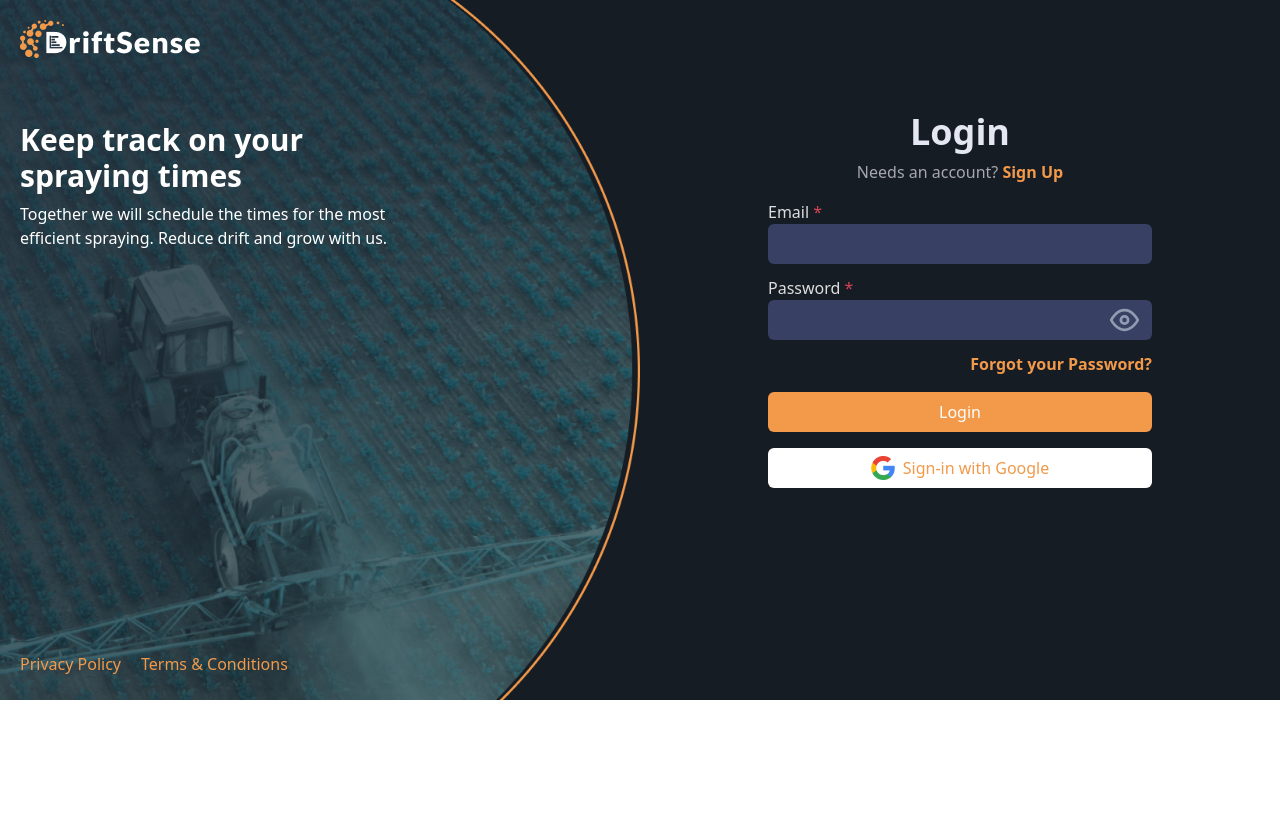
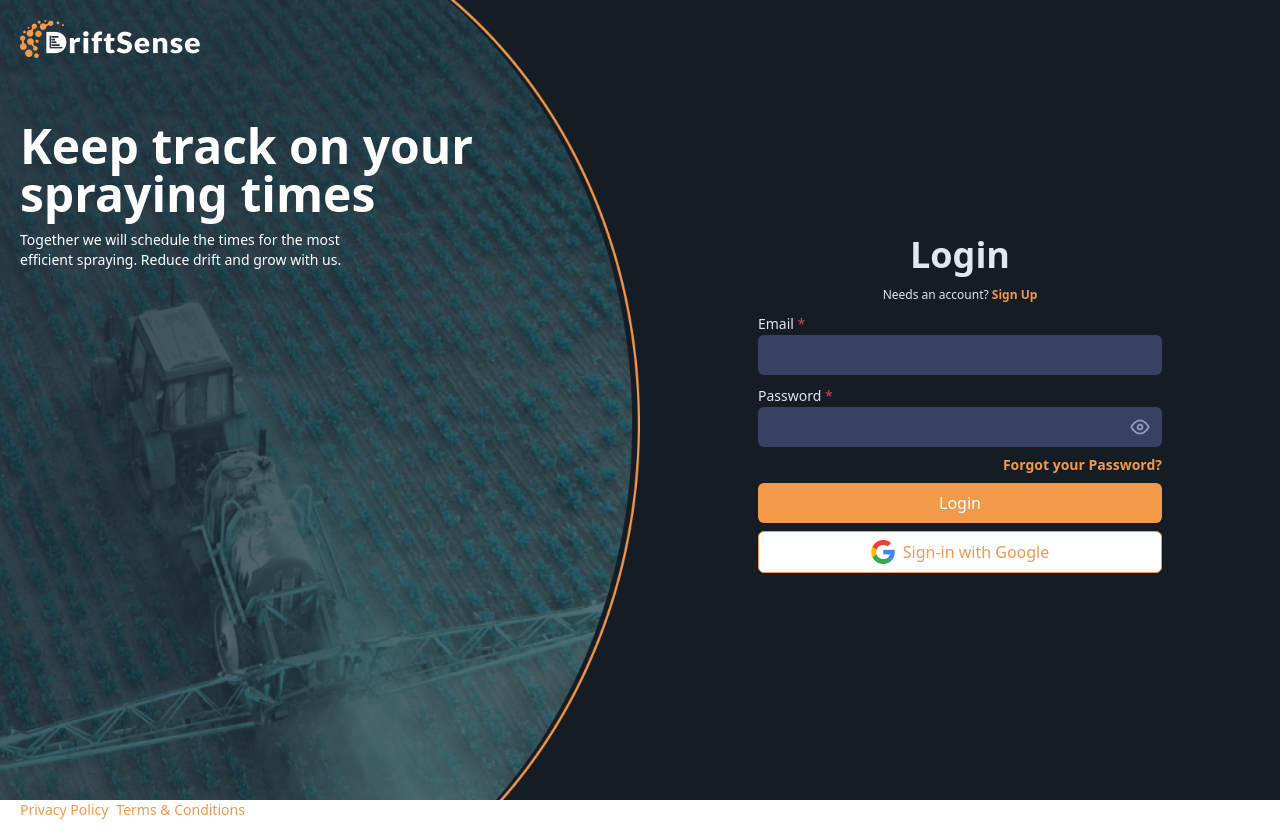
Before and after one commit to anup39/driftsense-frontend, a React (Create React App) app: page / in a window 1280 px wide. Before the commit the page ends 800 px from the top, so only its background shows below. Built offline with nearby package versions, Linux system fonts and the light colour scheme; the HTML template or start-up script is replaced by a standard one.

Commit message:
fixed login page

```diff
--- a/src/component/Login.js
+++ b/src/component/Login.js
@@ -8,65 +8,177 @@ import Header from "./include/Header";
 export default function Login() {
   return (
     <>
-      <div className="grid sm:grid-cols-2 sm:bg-[#161C24]">
-
+      <div
+        className="
+        tdc:bg-[#161C24]
+        bg-transparent
+        grid
+        tdc:grid-cols-2
+        space-y-2  fdc:space-y-5 tdc:space-y-2
+      "
+      >
         <Header />
 
-        <div className="p-5 lmd:px-20 lmd:py-16 lg:px-32 lg:py-28 md:p-5 md:px-10 sm:space-y-4 space-y-3">
-
-          <div className="grid space-y-2">
-            <div className="justify-self-center  font-bold sm:text-[#E4E6F2] text-4xl ">
+        <div
+          className="
+        p-2
+        space-y-2
+        fdc:place-self-center
+        fdc:min-w-[320px]
+        tdc:min-w-[300px]
+        ftdc:min-w-[330px]
+        fvdc:min-w-[420px]
+        "
+        >
+          <div
+            className="
+          grid
+          space-y-1  ftdc:space-y-3
+          "
+          >
+            <div
+              className="
+            justify-self-center
+            font-bold tdc:text-[#E4E6F2]
+            text-xl fdc:text-3xl tdc:text-2xl ftdc:text-4xl
+            "
+            >
               Login
             </div>
-            <div className="justify-self-center  sm:text-[#A6A7B0] ">
+
+            <div
+              className="
+            justify-self-center  tdc:text-[#E4E6F2]
+            text-xs fdc:text-sm tdc:text-xs
+            "
+            >
               <span>Needs an account?</span>
-              <span className="text-[#F2994A] font-bold">
+              <span
+                className="
+              text-[#F2994A]
+              font-bold
+              "
+              >
                 <a href="#"> Sign Up</a>
               </span>
             </div>
           </div>
 
-          <form className="sm:space-y-3 space-y-2">
+          <form
+            className="
+          space-y-2
+
+          "
+          >
             <div className="">
-              <label className="sm:text-[#DEDEDF]">
+              <label
+                className="
+              text-sm fdc:text-md tdc:text-sm tdc:text-[#E4E6F2]
+              "
+              >
                 Email <span className="text-[#D44453]">*</span>
               </label>
               <br />
               <input
                 type="text"
-                className="outline-2 p-2   outline-[#F2994A] bg-[#384063] text-white w-full   rounded-md"
+                className="
+                  outline-2
+                  outline-[#F2994A]
+                  bg-[#384063] t
+                  text-white
+                  w-full
+                  py-1 fdc:p-2 tdc:py-1  fvdc:p-2
+                  rounded-md
+                "
               />
             </div>
             <div className="">
-              <label className="sm:text-[#DEDEDF]">
+              <label
+                className="
+              text-sm fdc:text-md tdc:text-sm tdc:text-[#E4E6F2]
+              "
+              >
                 Password <span className="text-[#D44453]">*</span>
               </label>
               <br />
               <div className="relative">
-                <input type='text' className="text-md block outline-2 p-2   outline-[#F2994A] bg-[#384063] text-white w-full   rounded-md"  ></input>
-                <div className="absolute inset-y-0 right-0 pr-3 flex items-center text-sm leading-5">
-                  <img src={Show} className="h-6 text-gray-700 cursor-pointer"></img>
+                <input
+                  type="text"
+                  className="
+                outline-2
+                outline-[#F2994A]
+                bg-[#384063] t
+                text-white
+                w-full
+                py-1 fdc:p-2  tdc:py-1 fvdc:p-2
+                rounded-md
+                block"
+                ></input>
+
+                <div className="
+                absolute
+                inset-y-0
+                right-0
+                pr-3
+                flex
+                items-center
+                text-sm
+                leading-5
+                ">
+                  <img
+                    src={Show}
+                    className="
+                    h-4
+                   text-gray-700
+                   cursor-pointer"
+                  ></img>
                 </div>
               </div>
             </div>
 
-            <div className="grid justify-items-end text-[#F2994A] font-bold">
+            <div className="
+            grid
+            justify-items-end
+            text-[#F2994A]
+            font-semibold
+            text-sm
+            ">
               <a href=""> Forgot your Password? </a>
             </div>
-          </form >
+          </form>
 
-
-
-          <div className="space-y-4">
-            <button className="w-full p-2 bg-[#F2994A] text-white rounded-md text-center  ">
+          <div className="
+          space-y-2
+          ">
+            <button className="
+            w-full
+            p-1  fdc:p-2 tdc:p-1 fvdc:p-2
+            bg-[#F2994A]
+            text-white
+            rounded-md
+            text-center
+            ">
               Login
             </button>
-            <button className="w-full p-2 flex space-x-2  bg-white text-[#F2994A] border border-[#F2994A] sm:border-none rounded-md justify-center">
+            <button className="
+            w-full
+            p-1 fdc:p-2 tdc:p-1 fvdc:p-2
+            flex
+            space-x-2
+            bg-white
+            text-[#F2994A]
+            border
+            border-[#F2994A]
+            sm:border-none
+            rounded-md
+            justify-center
+            ">
               <img src={Google}></img> <span>Sign-in with Google</span>
             </button>
           </div>
-        </div >
-      </div >
+        </div>
+      </div>
+
     </>
   );
 }
--- a/src/component/include/Header.js
+++ b/src/component/include/Header.js
@@ -7,25 +7,65 @@ import BG from "./assets/bg.png";
 
 export default function Header() {
   return (
-    <div className="bg-[#161C24] sm:bg-transparent ">
-      <div className="grid absolute p-5 space-y-16">
-        <img src={Logo} alt="Logo"></img>
-        <div className="grid gap-2">
-          <h1 className="text-white font-bold text-3xl">
-            Keep track on your <br /> spraying
-            times
+    <div
+      className="
+    bg-[#161C24]
+     "
+    >
+      <div
+        className="
+      grid
+      absolute
+      space-y-11 fdc:space-y-12 sdc:space-y-16
+      p-2 fdc:p-5 tdc:p-2  fvdc:p-5
+      "
+      >
+        <img
+          src={Logo}
+          alt="Logo"
+          className="
+        h-[28.5px] fdc:h-full tdc:h-[28.5px] fvdc:h-full
+        "
+        ></img>
+        <div
+          className="
+        space-y-1 ftdc:space-y-3
+        "
+        >
+          <h1
+            className="
+          text-white
+          font-bold
+          text-lg fdc:text-3xl sdc:text-4xl tdc:text-2xl ftdc:text-2xl fvdc:text-5xl
+          leading-1"
+          >
+            Keep track on your <br /> spraying times
           </h1>
-          <p className="text-white">
+          <p
+            className="
+          text-white
+          text-xs fdc:text-sm tdc:text-xs fvdc:text-sm
+          "
+          >
             Together we will schedule the times for the most
-            <br /> efficient spraying. Reduce
-            drift and grow with us.
+            <br className="hidden tdc:block" /> efficient spraying. Reduce drift and grow
+            with us.
           </p>
         </div>
       </div>
 
-      <img src={BG} alt="BackGround" className=""></img>
+      <img src={BG} alt="BackGround" className="
+      tdc:h-screen tdc:w-auto
+      "></img>
 
-      <div className="space-x-5 flex absolute px-5 -mt-12">
+      <div className="
+       flex
+       absolute
+       text-xs fdc:text-sm tdc:text-xs fvdc:text-sm
+       px-2 fdc:p-5 tdc:px-2 fdc:p-0 fvdc:px-5
+       -mt-5
+       space-x-2
+       ">
         <button className="text-[#F2994A]">
           <a>Privacy Policy</a>
         </button>
--- a/tailwind.config.js
+++ b/tailwind.config.js
@@ -8,12 +8,11 @@ module.exports = {
   ],
   theme: {
     screens: {
-      'sm': '640px',
-      'md': '770px',
-      'lmd': '1000px',
-      'lg': '1200px',
-      'xl': '1380px',
-      '2xl': '1536px',
+      'fdc': '320px',
+      'sdc': '420px',
+      'tdc': '620px',
+      'ftdc': '820px',
+      'fvdc': '920px',
     },
   },
   plugins: [],
```
Also changed, not shown: tailwind-config-info.txt.
